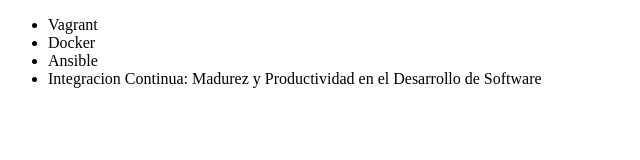
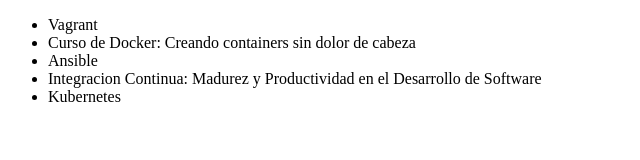
Before and after one commit to JenniDR/alura-git, a plain HTML site: page index.html in a window 1280 px wide. Shown: the whole page, without its empty margins (0-640 px from the left). Drawn offline with Linux system fonts and the light colour scheme.

Commit message:
Actualizando nombre del curso de Docker

```diff
--- a/index.html
+++ b/index.html
@@ -2,14 +2,15 @@
 <html lang="en">
     <head>
         <meta charset="UTF-8">
-        <title>Curso de Alura</title>
+        <title>Curso de  Alura</title>
     </head>
     <body>
         <ul>
             <li>Vagrant</li>
-            <li>Docker</li>
+            <li>Curso de Docker: Creando containers sin dolor de cabeza</li>
             <li>Ansible</li>
             <li>Integracion Continua: Madurez y Productividad en el Desarrollo de Software</li>
+            <li>Kubernetes</li>
         </ul>
     </body>
 </html>
```
